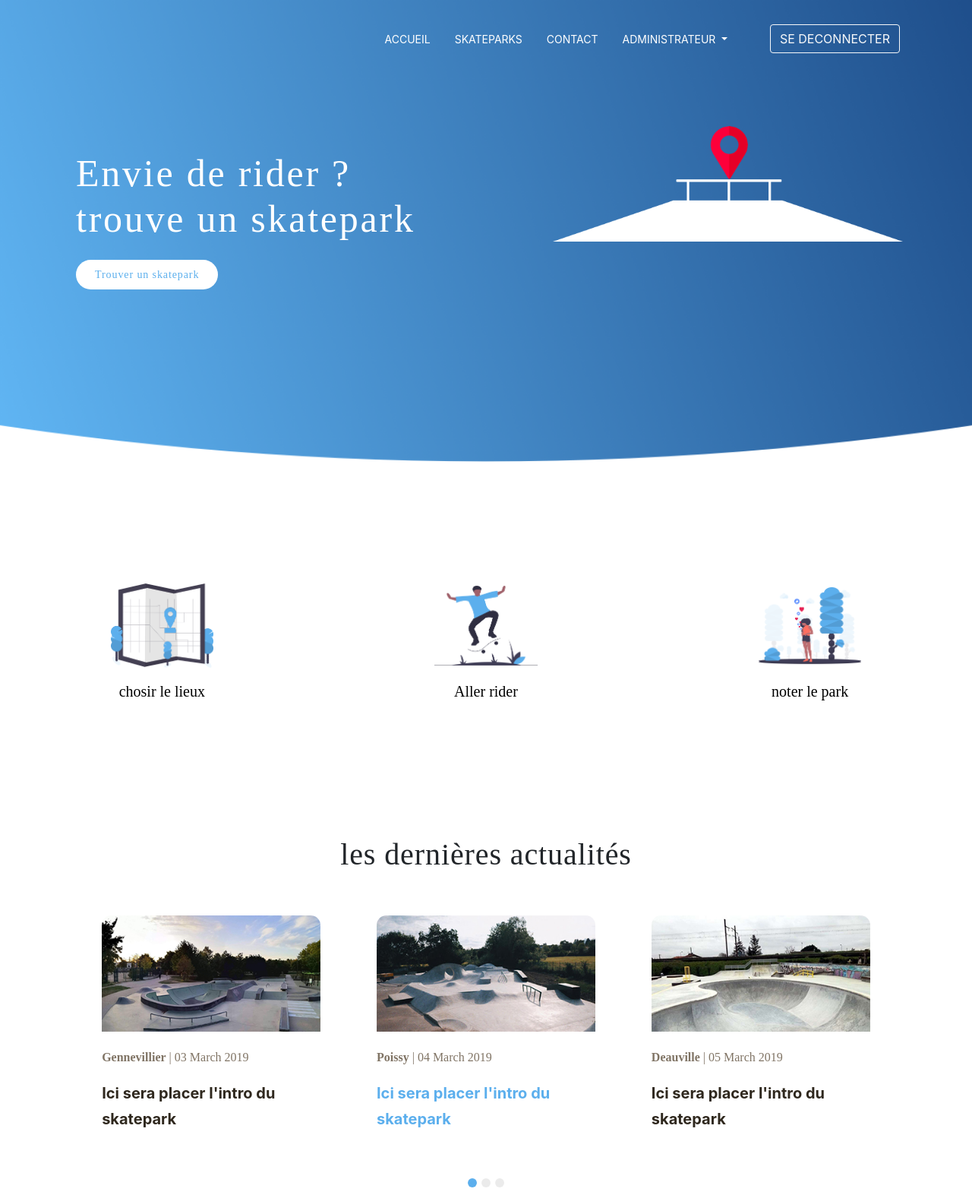
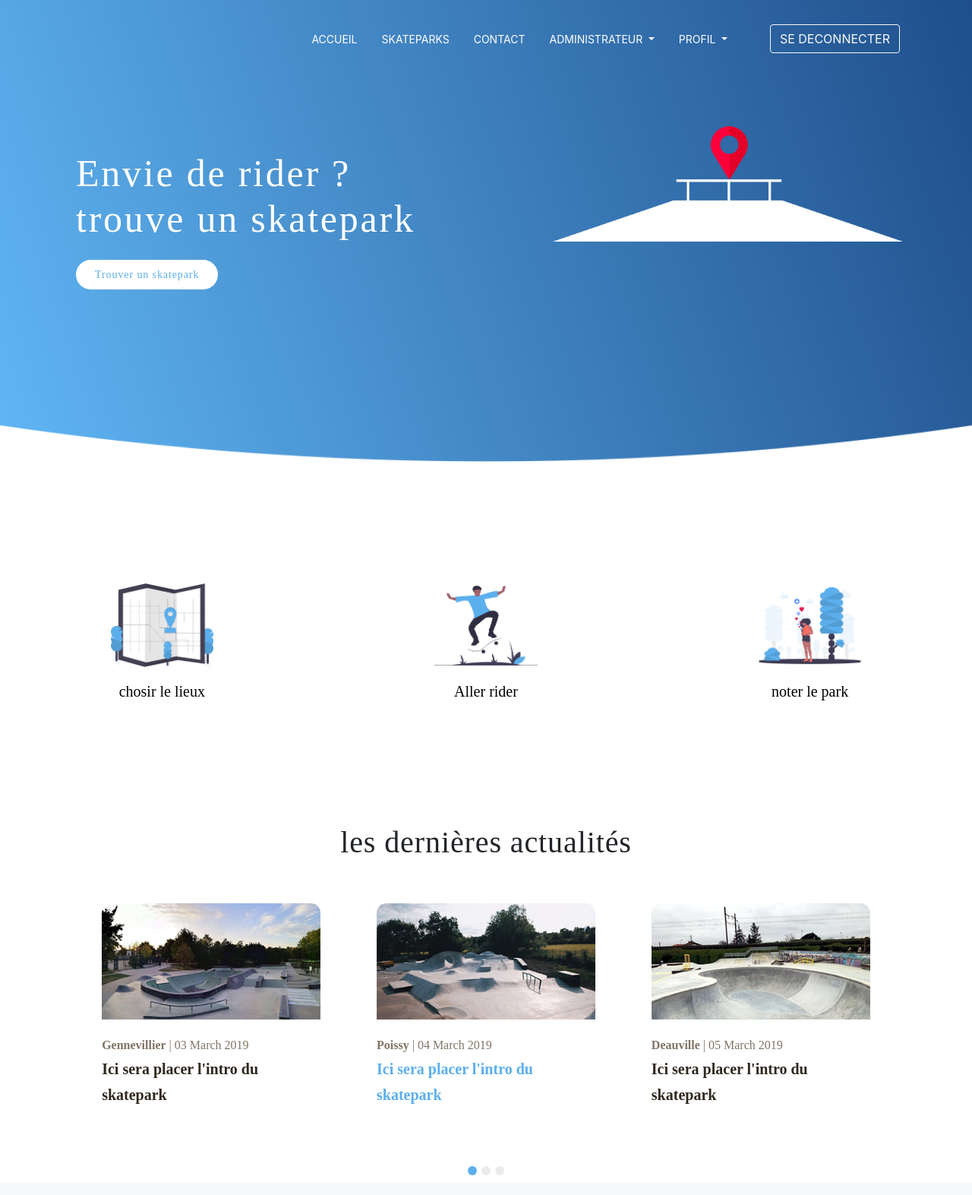
Before and after one commit to simon-silvestre/RideFrance, a PHP site: page / in a window 1280 px wide. Shown: the whole page at 76% size. After the commit the page ends 1547 px from the top, so only its background shows below. Run offline with PHP 8.4, Linux system fonts and the light colour scheme; the visitor is signed in with stand-in values (Sample User, id 1); some libraries are stand-ins or nearby versions.

Commit message:
update-start-profilPage

```diff
--- a/controller/backEnd.php
+++ b/controller/backEnd.php
@@ -4,7 +4,6 @@ require_once('model/CommentManager.php');
 require_once('model/Config.php');
 require_once('model/PostManager.php');
 require_once('model/UserManager.php');
-
 
 class ControllerbackEnd
 {
@@ -15,10 +14,10 @@ class ControllerbackEnd
         $userManager = new Simon\RideFrance\Model\UserManager();
         $Register = $userManager->Register($nom, $prenom, $email, $pseudo, $hashpass);
 
-        $_SESSION['message'] = "Vous êtes maintenant inscrit";
+        $_SESSION['message'] = "Bravo vous êtes inscrit ! Vous pouvez maintenant vous connecter";
         $_SESSION['msg_type'] = "success";
 
-        require('view/ProfilPage.php');
+        require('view/LoginPage.php');
     }
 
     function LoginSysteme($pseudo, $mdp)
--- a/style.css
+++ b/style.css
@@ -1,3 +1,27 @@
+/************************** General **************************/
+*
+{
+    margin: 0;
+    padding: 0;
+    text-decoration: none;
+    list-style: none;
+}
+
+p
+{
+    margin: 0!important;
+    padding: 0!important;
+    font-family: 'HelveticaNeue-Medium';
+}
+
+.alert
+{
+    position: absolute;
+    margin-bottom: 0!important;
+    z-index: 2;
+    width: 100%;
+}
+
 /************************** NavBar **************************/
 
 ul a
@@ -149,7 +173,6 @@ img.card-img-top
 
 /************************** LoginPage **************************/
 
-
 .form_bg
 {
     display: flex;
@@ -244,6 +267,37 @@ img.card-img-top
     margin-top: 20vh;
 }
 
+/************************** ProfilPage **************************/
+
+#profilBanner
+{
+    background-color: lightgrey;
+}
+
+#profilBanner img
+{
+    max-width: 100%!important;
+    opacity: 0;
+}
+
+#ProfiBar
+{
+    height: 3rem;
+}
+
+#UserImage
+{
+    width: 150px;
+    height: 150px;
+    background-color: #fff;
+    background-image: url(assets/test.jpg);
+    background-size: cover;
+    background-position: center;
+    margin-left: 15%;
+    margin-bottom: 5.2rem;
+    border: 2px solid #343a40;
+    border-radius: 50%;
+}
 /************************** MediaQueries **************************/
 
 @media (max-width: 992px)
--- a/view/homePage.php
+++ b/view/homePage.php
@@ -41,11 +41,21 @@
                 ADMINISTRATEUR
                 </a>
                 <div class="dropdown-menu bg-dark navBlack" aria-labelled="navbarDropdown">
+                  <a class="dropdown-item" href="index.php?action=Profil">PROFIL</a>
                   <a class="dropdown-item" href="#">POSTS MANAGER</a>
                   <a class="dropdown-item" href="#">COMMENTAIRES MANAGER</a>
                 </div>
               </li>
             <?php }?>
+            <li class="nav-item dropdown">
+            <a class="nav-link mr-lg-3 dropdown-toggle" href="#" id="navbarDropdown" role="button" data-toggle="dropdown" aria-haspopup="true" aria-expanded="false">
+            PROFIL
+            </a>
+              <div class="dropdown-menu bg-dark navBlack" aria-labelled="navbarDropdown">
+              <a class="dropdown-item" href="index.php?action=Profil">PROFIL</a>
+              <a class="dropdown-item" href="#">FAVORIS</a>
+            </div>
+          </li>
         <?php }?>
         </ul>
         <form class="form-inline navbar">
```
Also changed, not shown: view/ProfilPage.php (+24 -1 lines), view/SkatePark_Post.php (added, +20 -0 lines), view/navBarTemplate.php (+11 -1 lines), assets/profil.png (added), assets/test.jpg (added), 1 other file. Lines whose indentation alone changed are shown as unchanged.
